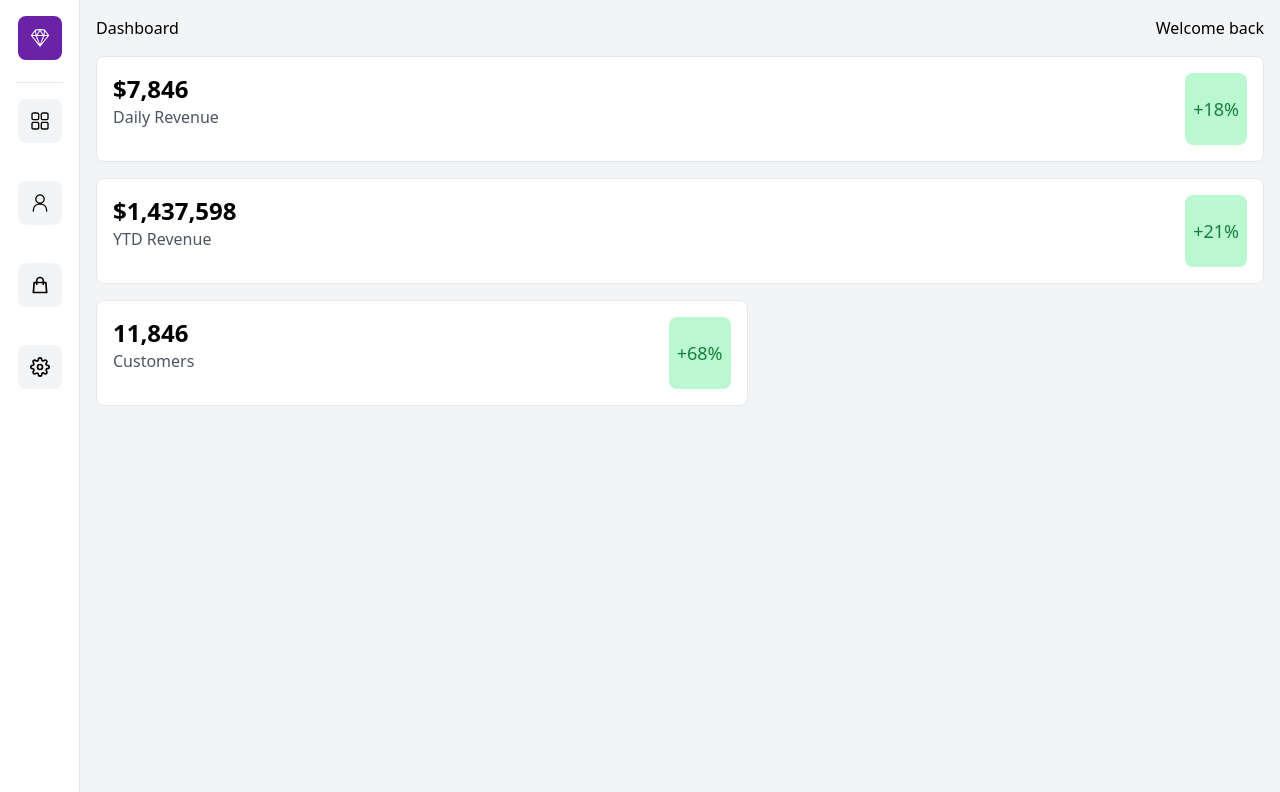
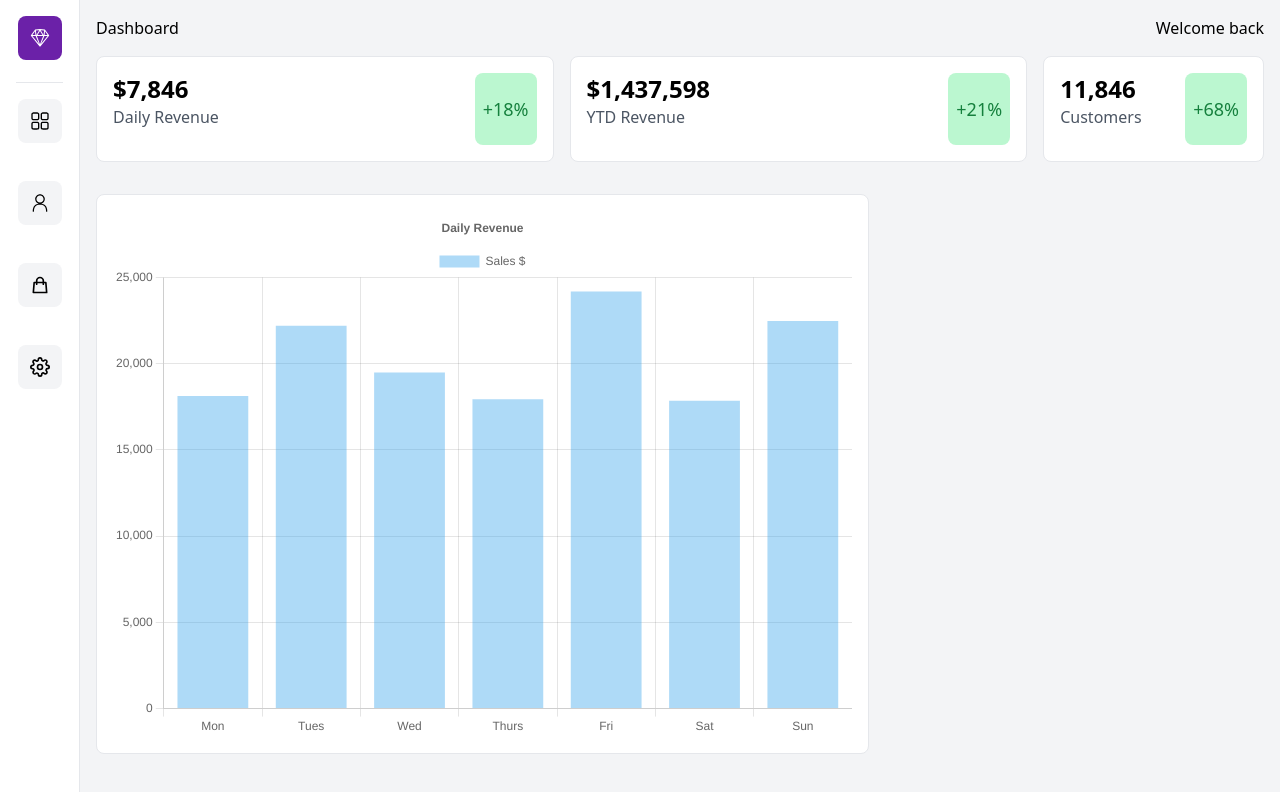
Before and after one commit to YifanYes/next-dashboard, a Next.js app: page / in a window 1280 px wide. Shown: the top 792 px of the page. Built offline with nearby package versions, Linux system fonts and the light colour scheme.

Commit message:
Add BarChart component

```diff
--- /dev/null
+++ b/components/BarChart.jsx
@@ -0,0 +1,61 @@
+import {
+  BarElement,
+  CategoryScale,
+  Chart as ChartJS,
+  Legend,
+  LinearScale,
+  Title,
+  Tooltip
+} from "chart.js"
+import { useEffect, useState } from "react"
+import { Bar } from "react-chartjs-2"
+
+ChartJS.register(CategoryScale, LinearScale, BarElement, Title, Tooltip, Legend)
+
+const BarChart = () => {
+  const [chartData, setChartData] = useState({
+    datasets: []
+  })
+
+  const [chartOptions, setChartOptions] = useState({})
+
+  useEffect(() => {
+    setChartData({
+      labels: ["Mon", "Tues", "Wed", "Thurs", "Fri", "Sat", "Sun"],
+      datasets: [
+        {
+          label: "Sales $",
+          data: [18127, 22201, 19490, 17938, 24182, 17842, 22475],
+          borderColor: "rgb(53, 162, 235)",
+          backgroundColor: "rgb(53, 162, 235, 0.4"
+        }
+      ]
+    })
+    setChartOptions({
+      plugins: {
+        legend: {
+          position: "top"
+        },
+        title: {
+          display: true,
+          text: "Daily Revenue"
+        }
+      },
+      maintainAspectRatio: false,
+      responsive: true
+    })
+  }, [])
+
+  return (
+    <>
+      <div className="w-full md:col-span-2 relative lg:h-[70vh] h-[50vh] m-auto p-4 border rounded-lg bg-white">
+        <Bar
+          data={chartData}
+          options={chartOptions}
+        />
+      </div>
+    </>
+  )
+}
+
+export default BarChart
--- /dev/null
+++ b/components/RecentOrders.jsx
@@ -0,0 +1,5 @@
+const RecentOrders = () => {
+  return <div></div>
+}
+
+export default RecentOrders
--- a/components/TopCards.jsx
+++ b/components/TopCards.jsx
@@ -1,6 +1,6 @@
 const TopCards = () => {
   return (
-    <div className="grid log:grid-cols-5 gap-4 p-4">
+    <div className="grid lg:grid-cols-5 gap-4 p-4">
       <div className="lg:col-span-2 col-span-1 bg-white flex justify-between w-full border p-4 rounded-lg">
         <div className="flex flex-col w-full pb-4">
           <p className="text-2xl font-bold">$7,846</p>
--- a/package.json
+++ b/package.json
@@ -9,8 +9,10 @@
     "lint": "next lint"
   },
   "dependencies": {
+    "chart.js": "^4.3.0",
     "next": "13.3.1",
     "react": "18.2.0",
+    "react-chartjs-2": "^5.2.0",
     "react-dom": "18.2.0",
     "react-icons": "^4.8.0"
   },
--- a/pages/index.js
+++ b/pages/index.js
@@ -1,4 +1,6 @@
+import BarChart from '@/components/BarChart'
 import Header from '@/components/Header'
+import RecentOrders from '@/components/RecentOrders'
 import TopCards from '@/components/TopCards'
 import Head from 'next/head'
 
@@ -14,6 +16,10 @@
       <main className='bg-gray-100 min-h-screen'>
         <Header />
         <TopCards />
+        <div className='grid p-4 md:grid-cols-3 grid-cols-1 gap-4'>
+          <BarChart />
+          <RecentOrders />
+        </div>
       </main>
     </>
   )
```
Also changed, not shown: 1 other file (tests, documents, lock files or other folders).
